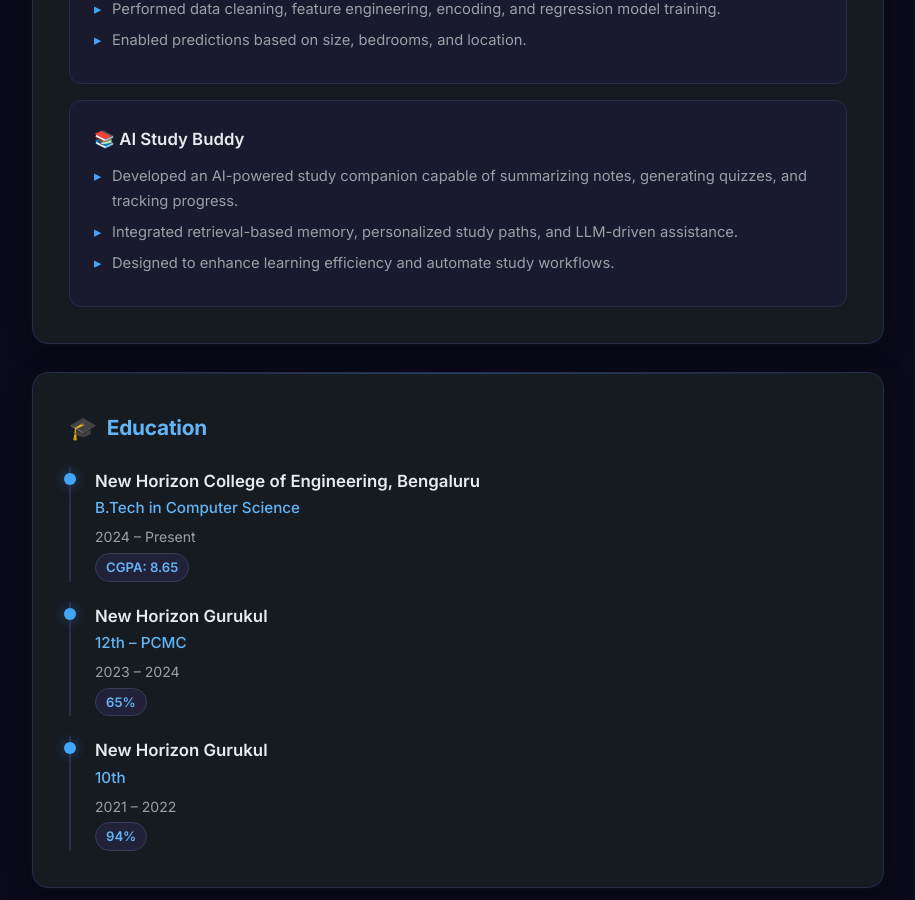
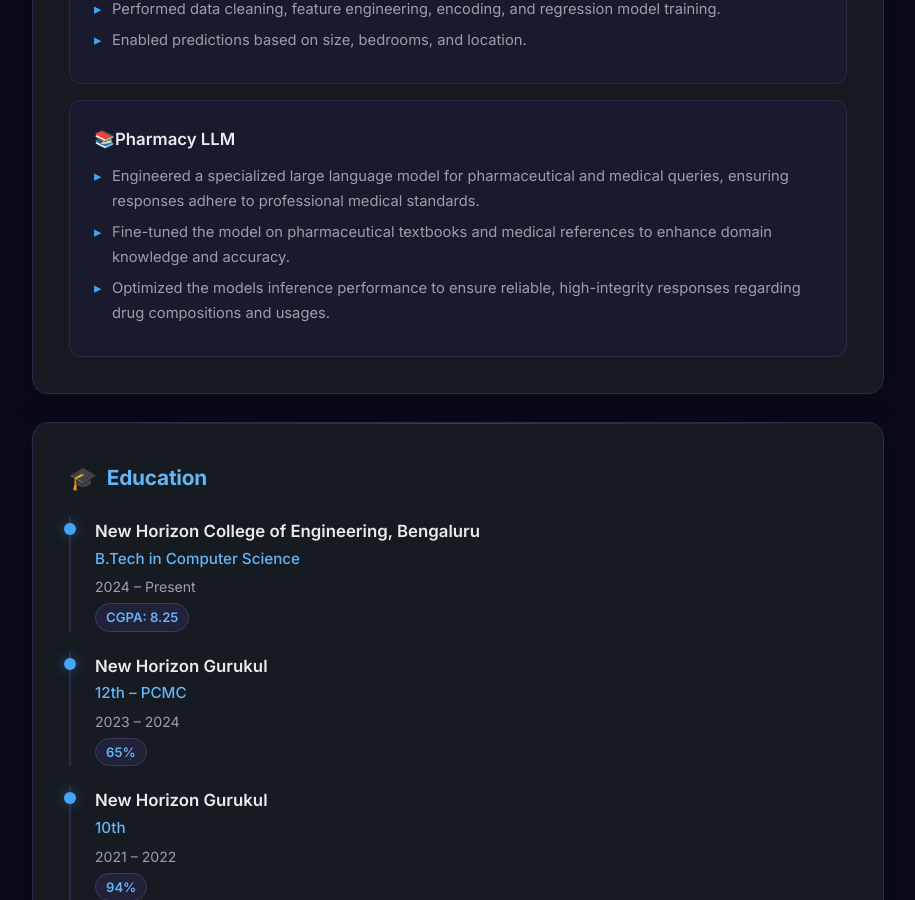
Before and after one commit to Harsha-1-code/AboutMe, a React (Vite) app: page / in a window 1280 px wide. Shown: the part 2020-2920 px from the top of the page, without its empty margins (182-1097 px from the left). Built offline with nearby package versions, Linux system fonts and the light colour scheme.

Commit message:
Updated CGPA

```diff
--- a/src/components/Education.jsx
+++ b/src/components/Education.jsx
@@ -3,7 +3,7 @@ const educationData = [
         institution: 'New Horizon College of Engineering, Bengaluru',
         degree: 'B.Tech in Computer Science',
         period: '2024 – Present',
-        score: 'CGPA: 8.65',
+        score: 'CGPA: 8.25',
     },
     {
         institution: 'New Horizon Gurukul',
--- a/src/components/Projects.jsx
+++ b/src/components/Projects.jsx
@@ -14,11 +14,11 @@ const projectData = [
         ],
     },
     {
-        name: '📚 AI Study Buddy',
+        name: '📚Pharmacy LLM',
         bullets: [
-            'Developed an AI-powered study companion capable of summarizing notes, generating quizzes, and tracking progress.',
-            'Integrated retrieval-based memory, personalized study paths, and LLM-driven assistance.',
-            'Designed to enhance learning efficiency and automate study workflows.',
+            'Engineered a specialized large language model for pharmaceutical and medical queries, ensuring responses adhere to professional medical standards.',
+            'Fine-tuned the model on pharmaceutical textbooks and medical references to enhance domain knowledge and accuracy.',
+            'Optimized the models inference performance to ensure reliable, high-integrity responses regarding drug compositions and usages.',
         ],
     },
 ];
```
